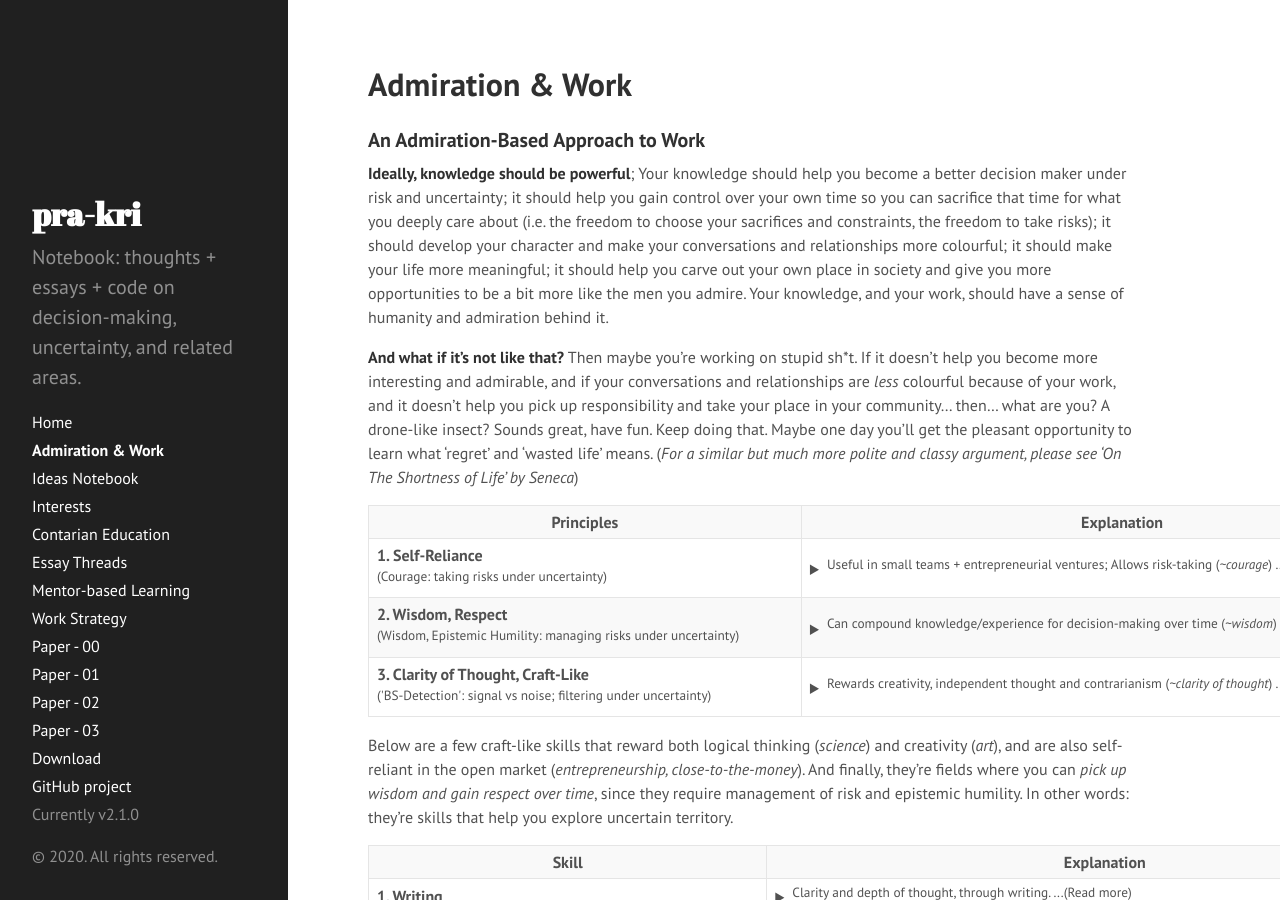
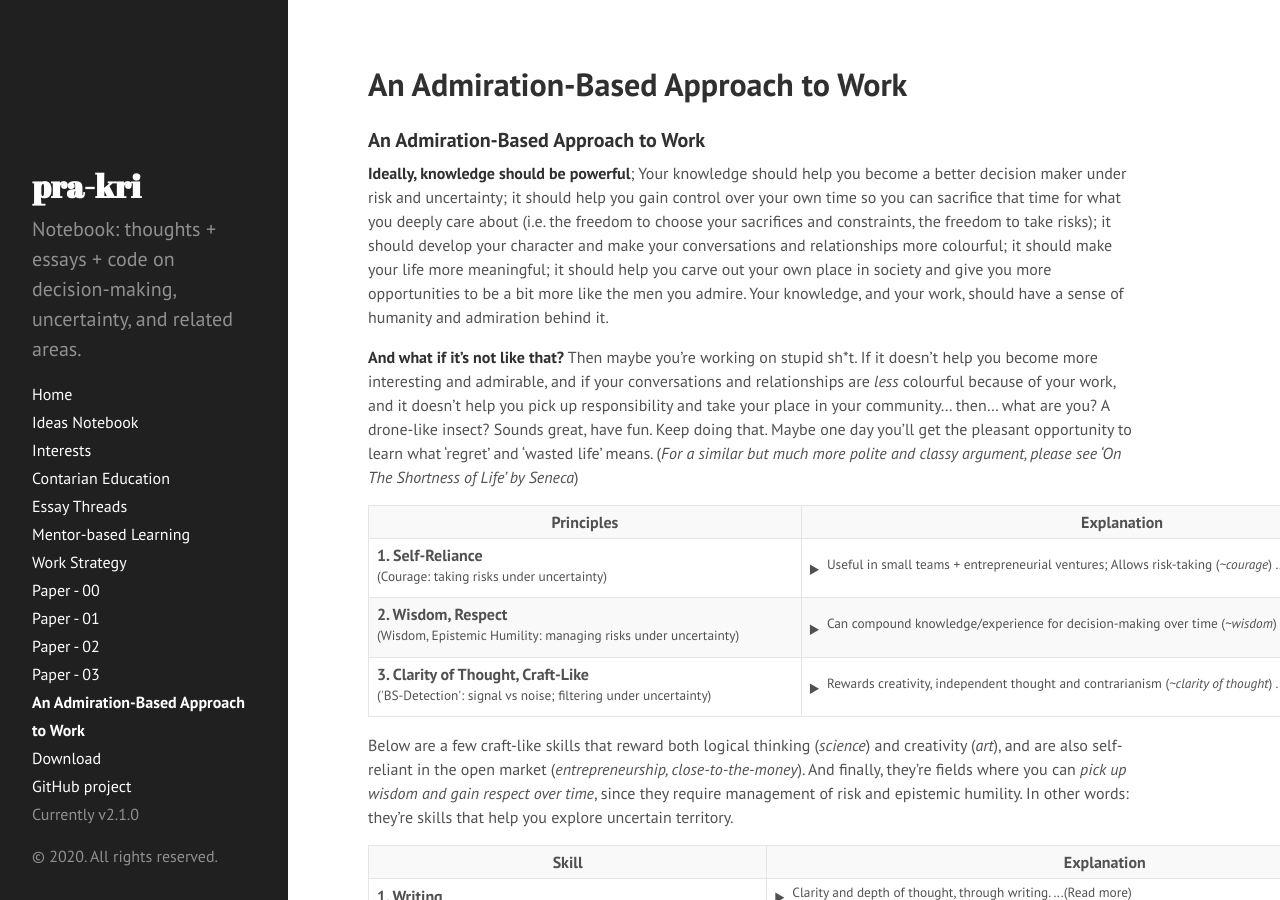
Before and after one commit to pra-kri/pra-kri.github.io, a Jekyll site: the page built from AdmirationAndWork.md, in a window 1280 px wide and 900 px high. Built offline with Jekyll 4.4.1, drawn with Linux system fonts in a browser that asks for light colours; our own code applies the rules of GitHub Pages for plain Markdown files; part of the change alters nothing that is shown.

```diff
--- a/AdmirationAndWork.md
+++ b/AdmirationAndWork.md
@@ -1,7 +1,3 @@
----
-layout: page
-title: Admiration & Work
----
 
 ### An Admiration-Based Approach to Work
 
```
